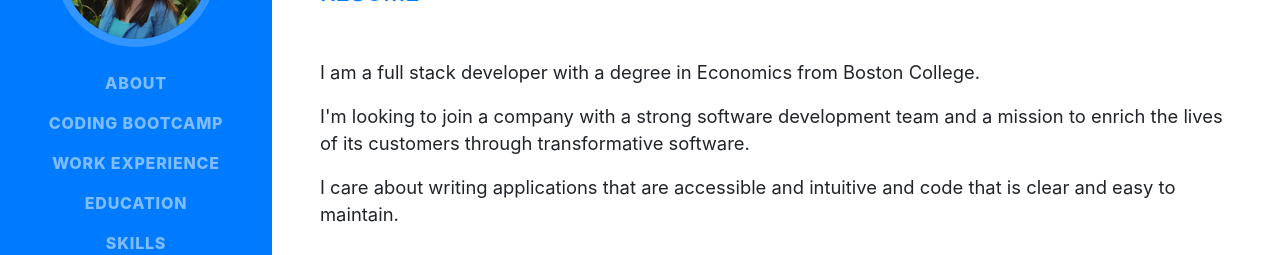
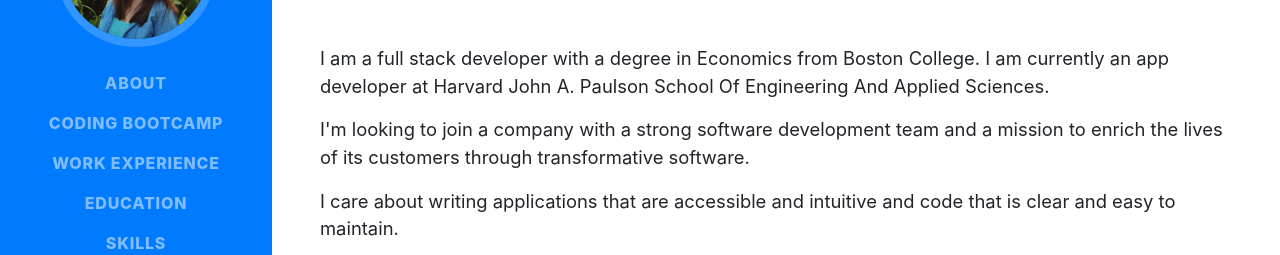
Before and after one commit to natalynyu/natalynyu.github.io, a website with bundled scripts: page index.html in a window 1280 px wide. Shown: the part 306-561 px from the top of the page. Built offline with nearby package versions, Linux system fonts and the light colour scheme; a web font is replaced by a local one.

Commit message:
Update description

```diff
--- a/index.html
+++ b/index.html
@@ -75,7 +75,7 @@
         <div class="subheading mb-5">
           <a href="https://resume.creddle.io/resume/gwxol6reya2">Resumé</a>
         </div>
-        <p class="lead">I am a full stack developer with a degree in Economics from Boston College.</p>
+        <p class="lead">I am a full stack developer with a degree in Economics from Boston College. I am currently an app developer at Harvard John A. Paulson School Of Engineering And Applied Sciences.</p>
           <p class="lead">I'm looking to join a company with a strong software development team and a mission to enrich the lives of its customers through transformative software.</p>
           <p class="lead mb-5">I care about writing applications that are accessible and intuitive and code that is clear and easy to maintain.</p>
         <div class="social-icons">
```
